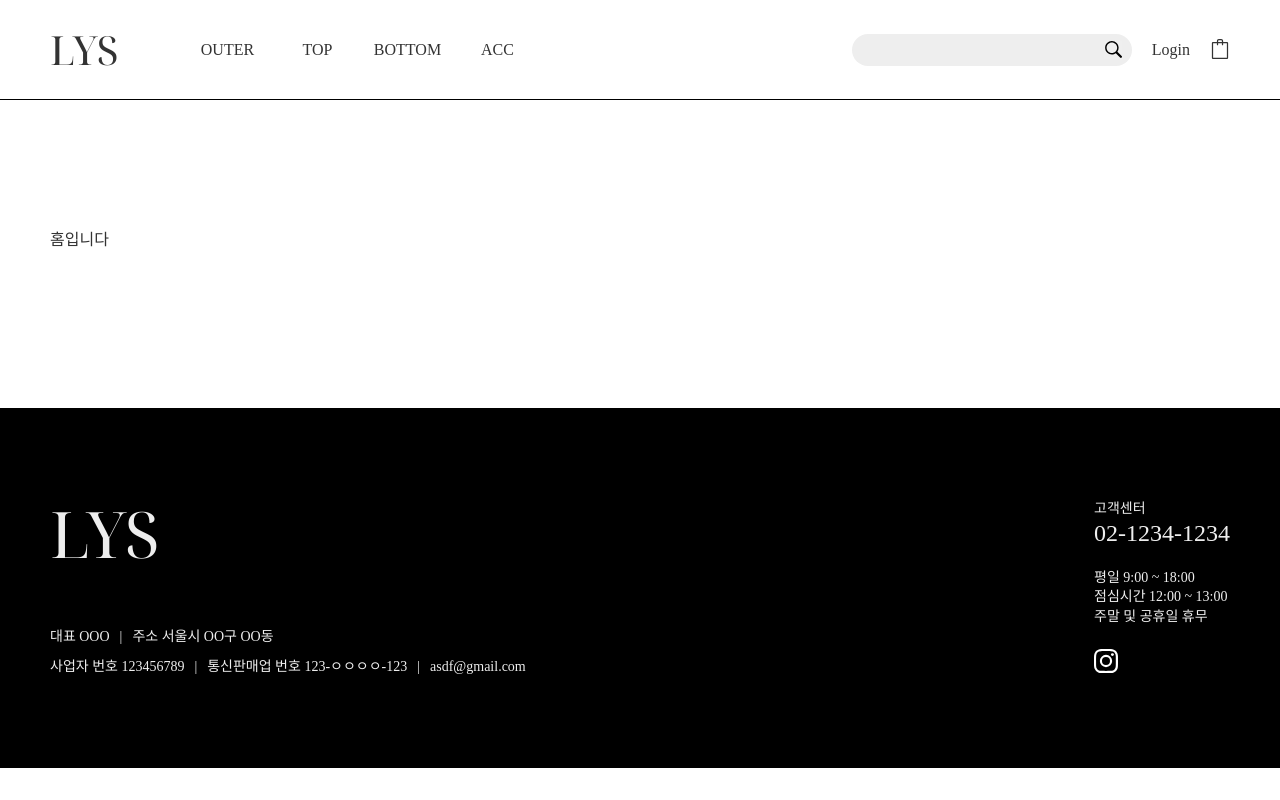
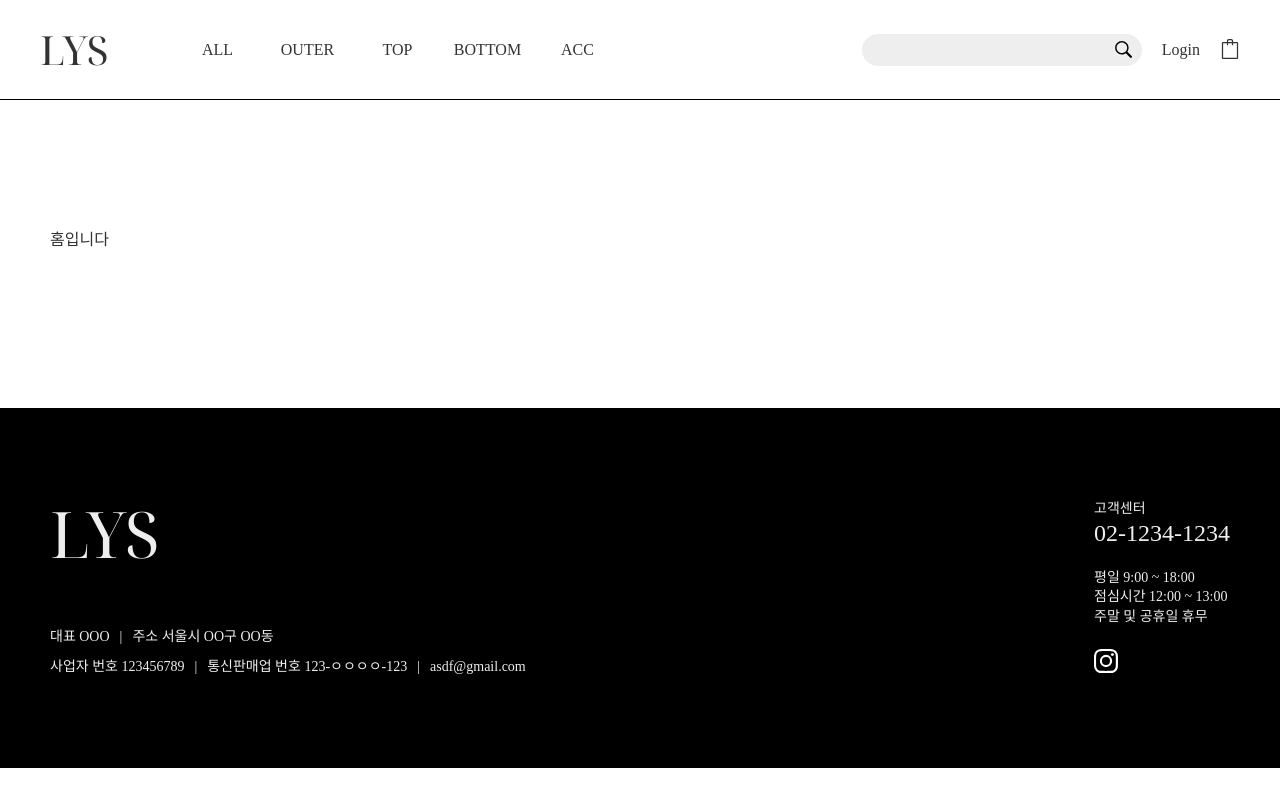
Before and after one commit to SuperMiniBeans/Front, a React (Create React App) app: page / in a window 1280 px wide. Built offline with nearby package versions, Linux system fonts and the light colour scheme.

Commit message:
[ADD] 전체보기 카테고리(ALL) 추가

```diff
--- a/src/components/Header.js
+++ b/src/components/Header.js
@@ -19,13 +19,16 @@ function Header({isLogin, isAdmin}) {
 
   return(
     <HeaderWrap>
-      <Container>
         <HeaderWrapFlex>
           <H1Wrap><h1><Link to="/">LYS</Link></h1></H1Wrap>
 
           <GnbUserWrap>
             <nav className="gnb">
               <Gnb>
+                <MouseOver>
+                  <Link to="/product/list">ALL</Link>
+                </MouseOver>
+
                 <MouseOver>
                   <Link to="/product/list">OUTER</Link>
                   <Lnb className="lnb">
@@ -83,7 +86,6 @@ function Header({isLogin, isAdmin}) {
 
         </HeaderWrapFlex>
 
-      </Container>
     </HeaderWrap>
   )
 }
@@ -95,6 +97,7 @@ const HeaderWrap = styled.header`
   min-width: 1200px;
   height: 100px;
   margin-bottom: 100px;
+  padding: 0 40px;
   border-bottom: 1px solid #000;
   // background-color: yellow;
 `
```
